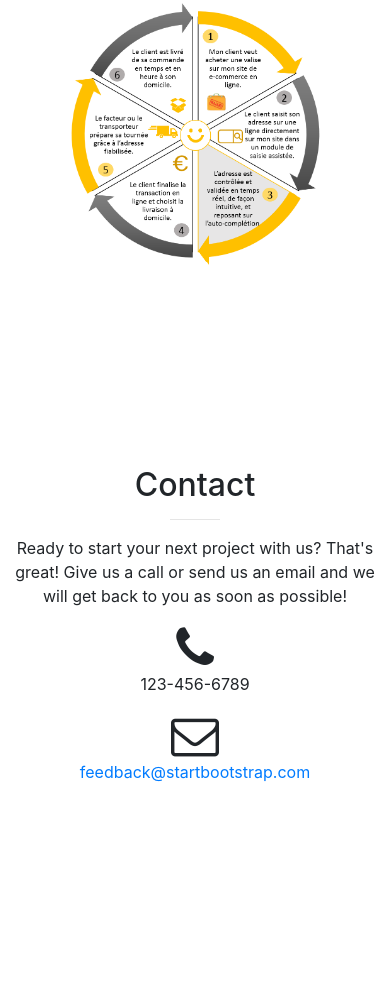
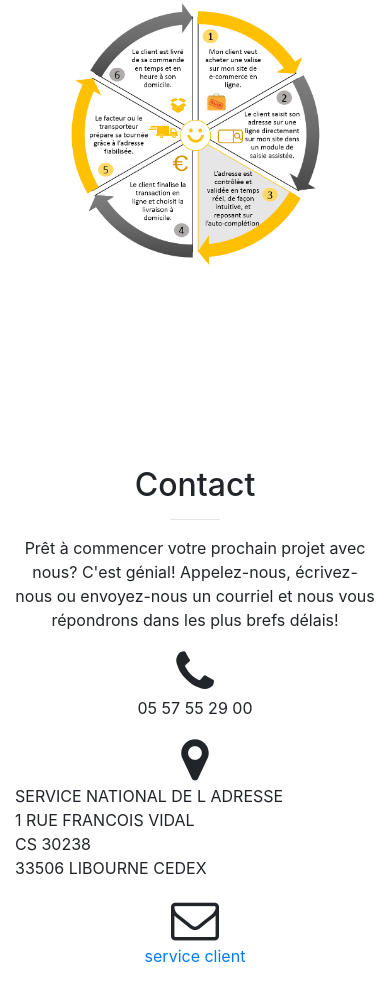
Before and after one commit to LaPosteSNA/services-adresses, a website with bundled scripts: page index.html in a window 390 px wide. Shown: the part 4045-5045 px from the top of the page. Before the commit the page ends 4945 px from the top, so only its background shows below. Built offline with nearby package versions, Linux system fonts and the light colour scheme.

Commit message:
[JIRA-SASNA-102] maj bloc contact telephone mail adresse

```diff
--- a/index.html
+++ b/index.html
@@ -202,21 +202,30 @@
     <section id="contact">
         <div class="container">
             <div class="row">
-                <div class="col-lg-8 mx-auto text-center">
+                <div class="col-lg-12 mx-auto text-center">
                     <h2 class="section-heading">Contact</h2>
                     <hr class="primary">
-                    <p>Ready to start your next project with us? That's great! Give us a call or send us an email and we will get back to you as soon as possible!</p>
+                    <p>Prêt à commencer votre prochain projet avec nous? C'est génial! Appelez-nous, écrivez-nous ou envoyez-nous un courriel et nous vous répondrons dans les plus brefs délais!</p>
                 </div>
             </div>
             <div class="row">
                 <div class="col-lg-4 ml-auto text-center">
                     <i class="fa fa-phone fa-3x sr-contact"></i>
-                    <p>123-456-6789</p>
+                    <p>05 57 55 29 00</p>
+                </div>
+                <div class="col-lg-4 ml-auto text-center">
+                    <i class="fa fa-map-marker fa-3x sr-contact"></i>
+                    <p class="text-left">
+                        SERVICE NATIONAL DE L ADRESSE<br>
+                        1 RUE FRANCOIS VIDAL<br>
+                        CS 30238<br>
+                        33506 LIBOURNE CEDEX<br>
+                        </p>
                 </div>
                 <div class="col-lg-4 mr-auto text-center">
                     <i class="fa fa-envelope-o fa-3x sr-contact"></i>
                     <p>
-                        <a href="mailto:your-email@your-domain.com">feedback@startbootstrap.com</a>
+                        <a href="mailto:sav.sna@laposte.fr">service client</a>
                     </p>
                 </div>
             </div>
```
